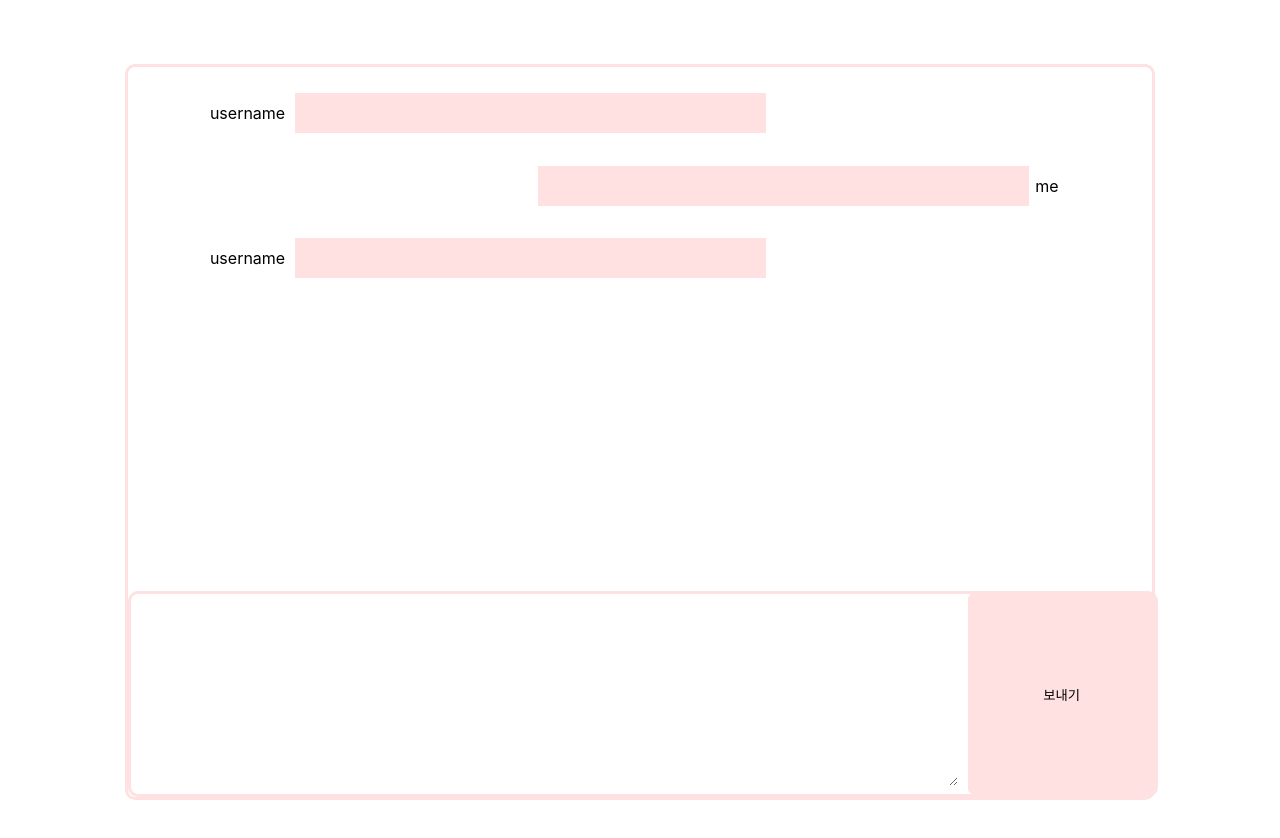
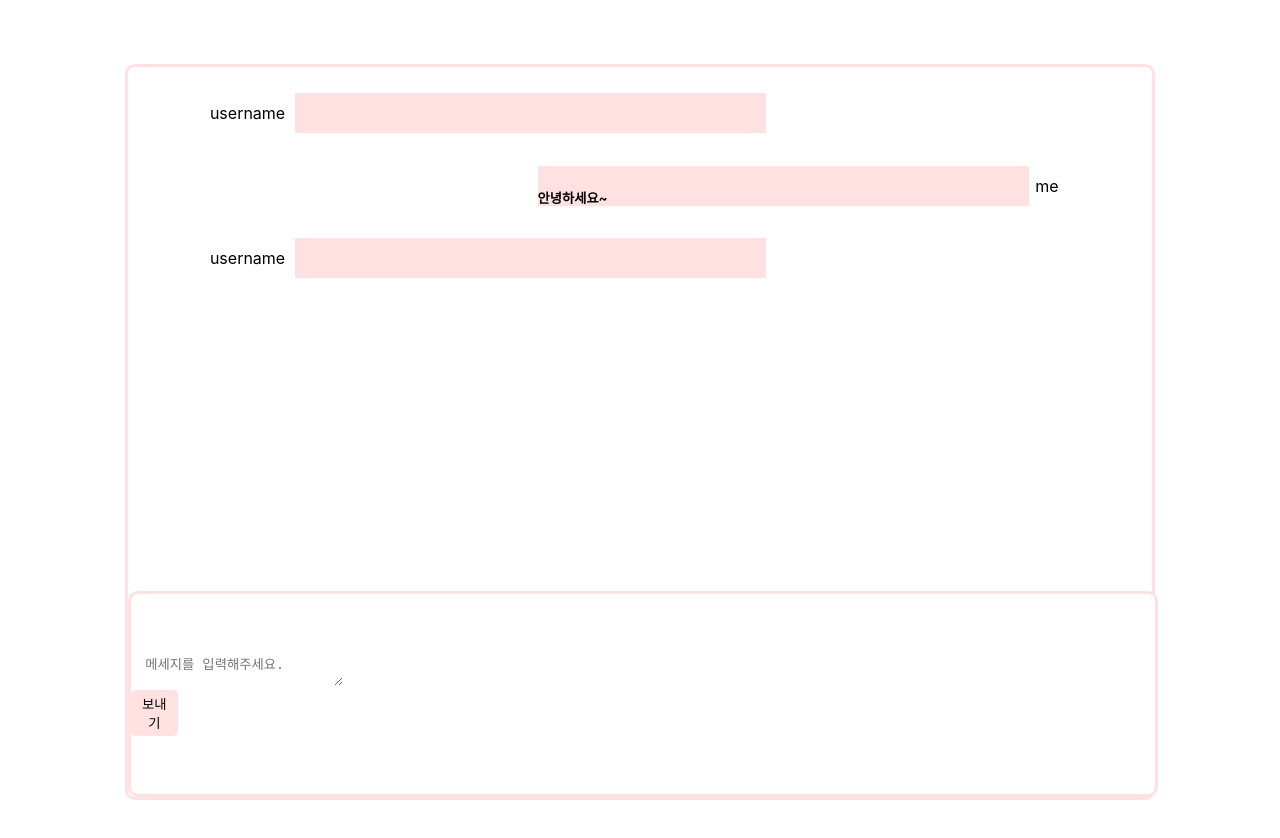
Before and after one commit to YoungJae0910/numanna-PJ, a React (Create React App) app: page /matching in a window 1280 px wide. Built offline with nearby package versions, Linux system fonts and the light colour scheme.

Commit message:
feat.CR 1차 완료

```diff
--- a/src/components/Matching/Matching.jsx
+++ b/src/components/Matching/Matching.jsx
@@ -1,6 +1,7 @@
 import React from "react";
 import styled from "styled-components";
 import MatchingChat from "./MatchingChat";
+import MatchingChatUser from "./MatchingChatUser";
 
 export default function Matching() {
   return (
@@ -9,10 +10,12 @@ export default function Matching() {
         <Chat>
           <ChatBoxLeftDiv>
             <ChatLeftText>username</ChatLeftText>
-            <ChatLeftDiv />
+            <ChatLeftDiv></ChatLeftDiv>
           </ChatBoxLeftDiv>
           <ChatBoxRightDiv>
-            <ChatRightDiv />
+            <ChatRightDiv>
+              <MatchingChatUser />
+            </ChatRightDiv>
             <ChatRightText>me</ChatRightText>
           </ChatBoxRightDiv>
           <ChatBoxLeftDiv>
--- a/src/components/Matching/MatchingChat.jsx
+++ b/src/components/Matching/MatchingChat.jsx
@@ -1,11 +1,57 @@
-import React from "react";
+import axios from "axios";
+import React, { useEffect } from "react";
+import { useState } from "react";
+import { useDispatch, useSelector } from "react-redux";
 import styled from "styled-components";
+import { v4 as uuidv4 } from "uuid";
+import { addChat } from "../../redux/modules/chat";
 
 export default function MatchingChat() {
+  const [text, setText] = useState("");
+
+  const dispatch = useDispatch();
+  const chat = useSelector((state) => state.chat);
+
+  // const fetchChat = async () => {
+  //   const { data } = await axios.get("http://localhost:3001/");
+  //   setText(data);
+  // };
+
+  // useEffect(() => {
+  //   fetchChat();
+  // }, []);
+
+  console.log(text);
+
+  const changeText = (e) => {
+    setText(e.target.value);
+  };
+
+  const chatSubmit = (e) => {
+    e.preventDefault();
+
+    const newChat = {
+      id: uuidv4(),
+      text,
+    };
+
+    dispatch(addChat(newChat));
+
+    setText("");
+
+    // console.log(newChat);
+  };
+
   return (
     <WrapInput>
-      <SubmitInput></SubmitInput>
-      <SubmitButton>보내기</SubmitButton>
+      <form onSubmit={chatSubmit}>
+        <SubmitInput
+          value={text}
+          placeholder="메세지를 입력해주세요."
+          onChange={changeText}
+        ></SubmitInput>
+        <SubmitButton>보내기</SubmitButton>
+      </form>
     </WrapInput>
   );
 }
--- /dev/null
+++ b/src/components/Matching/MatchingChatUser.jsx
@@ -0,0 +1,21 @@
+import React from "react";
+import { useSelector } from "react-redux";
+
+const MatchingChatUser = () => {
+  const chat = useSelector((state) => state.chat);
+
+  return (
+    <div>
+      {" "}
+      {chat.map((item) => {
+        return (
+          <div>
+            <h5>{item.text}</h5>
+          </div>
+        );
+      })}
+    </div>
+  );
+};
+
+export default MatchingChatUser;
--- a/src/index.js
+++ b/src/index.js
@@ -1,17 +1,13 @@
-import React from 'react';
-import ReactDOM from 'react-dom/client';
-import './index.css';
-import App from './App';
-import reportWebVitals from './reportWebVitals';
+import React from "react";
+import ReactDOM from "react-dom/client";
+import "./index.css";
+import App from "./App";
+import { Provider } from "react-redux";
+import store from "./redux/config/configStore";
 
-const root = ReactDOM.createRoot(document.getElementById('root'));
+const root = ReactDOM.createRoot(document.getElementById("root"));
 root.render(
-  <React.StrictMode>
+  <Provider store={store}>
     <App />
-  </React.StrictMode>
+  </Provider>
 );
-
-// If you want to start measuring performance in your app, pass a function
-// to log results (for example: reportWebVitals(console.log))
-// or send to an analytics endpoint. Learn more: https://bit.ly/CRA-vitals
-reportWebVitals();
--- a/src/redux/config/configStore.js
+++ b/src/redux/config/configStore.js
@@ -0,0 +1,9 @@
+import chat from "../modules/chat";
+
+import { configureStore } from "@reduxjs/toolkit";
+
+const store = configureStore({
+  reducer: { chat: chat },
+});
+
+export default store;
--- /dev/null
+++ b/src/redux/modules/chat.js
@@ -0,0 +1,25 @@
+// src/redux/modules/counterSlice.js
+import { v4 as uuidv4 } from "uuid";
+import { createSlice } from "@reduxjs/toolkit";
+
+const initialState = [
+  {
+    id: uuidv4(),
+    text: "안녕하세요~",
+  },
+];
+
+const chatSlice = createSlice({
+  name: "chat",
+  initialState,
+  reducers: {
+    addChat: (state, action) => {
+      return [...state, action.payload];
+    },
+  },
+});
+
+// 액션크리에이터는 컴포넌트에서 사용하기 위해 export 하고
+export const { addChat } = chatSlice.actions;
+// reducer 는 configStore에 등록하기 위해 export default 합니다.
+export default chatSlice.reducer;
```
Also changed, not shown: src/App.js (+2 -6 lines), 1 other file (tests, documents, lock files or other folders).
